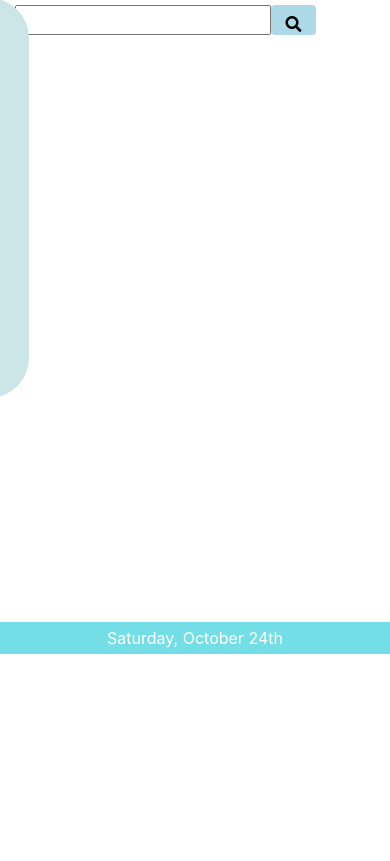
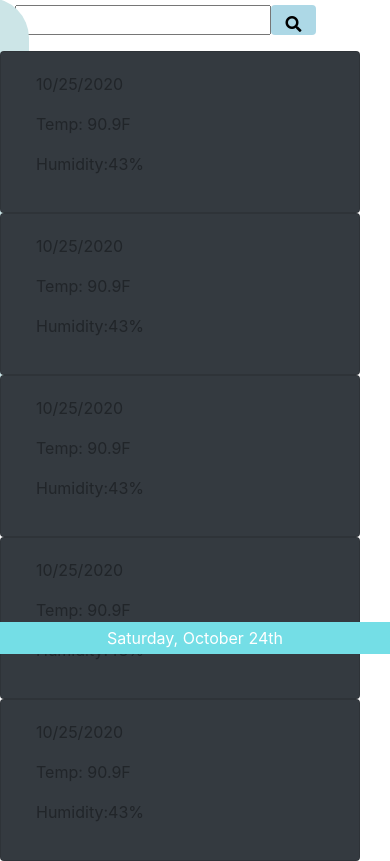
Before and after one commit to nbmc1991/WeatherDashboard, a plain HTML site: page index.html in a window 390 px wide. Shown: the part 190-1051 px from the top of the page. Before the commit the page ends 844 px from the top, so only its background shows below. Drawn offline with nearby package versions, Linux system fonts and the light colour scheme.

Commit message:
added cards to html

```diff
--- a/assets/index.js
+++ b/assets/index.js
@@ -1,4 +1,10 @@
 $(document).ready(function () {
+
+
+    var appid = "bb5b2f13428854e8a798d889841af0fc";
+    var searchValue = $("#search-value");
+    var searchBtn = $("seachBtn");
+
 
     $("#searchBtn").on("click", function () {
         var searchValue = $("#search-value").val();
@@ -28,6 +34,7 @@ $(document).ready(function () {
             // console.log(humedo);
             var icon = "https://openweathermap.org/img/w/" + response.weather[0].icon + ".png";
             var speed = $("#wind-index").text(response.wind.speed);
+
 
            $(".wind-index").html(speed);
 
--- a/assets/style.css
+++ b/assets/style.css
@@ -86,3 +86,7 @@ h1 {
       text-align: center;
       padding: 1%;
   }
+  .forecast {
+  border-radius: 10%;
+
+  }
--- a/index.html
+++ b/index.html
@@ -38,19 +38,74 @@
         </div>
         <ul class="list-group search-history"></ul>
       </aside>
+
+      <div class="row result-main "></div>
       <div class="container-fluid" id="results">
         <img class="icon">
         <div class="temp"></div>
-        <div  class="humidity" id="humidity"></div>
+        <div class="humidity" id="humidity"> </div>
         <div class="wind-index"></div>
         <div id="forecast"></div>
 
-        </div>
+
       </div>
+      <div class="row container forecast">
+        <div class="col-md-2 card bg-dark">
+          <div class="card-body forecastDay day1">
+            <p class="date">10/25/2020</p>
+            <p class="icon">
+              <im class="icon"ssrc="" alt="" /></p>
+              <p class="temp">Temp: <span>90.9</span>F</p>
+              <p class="humid">Humidity:<span>43</span>%</p>
+          </div>
+
+  </div>
+  <div class="col-md-2 card bg-dark">
+    <div class="card-body forecastDay day1">
+      <p class="date">10/25/2020</p>
+      <p class="icon">
+        <im class="icon"ssrc="" alt="" /></p>
+        <p class="temp">Temp: <span>90.9</span>F</p>
+        <p class="humid">Humidity:<span>43</span>%</p>
     </div>
-    <div class="footer">
-      <p>Footer</p>
+
+</div>
+<div class="col-md-2 card bg-dark">
+  <div class="card-body forecastDay day1">
+    <p class="date">10/25/2020</p>
+    <p class="icon">
+      <im class="icon"ssrc="" alt="" /></p>
+      <p class="temp">Temp: <span>90.9</span>F</p>
+      <p class="humid">Humidity:<span>43</span>%</p>
+  </div>
+
+</div>
+<div class="col-md-2 card bg-dark">
+  <div class="card-body forecastDay day1">
+    <p class="date">10/25/2020</p>
+    <p class="icon">
+      <im class="icon"ssrc="" alt="" /></p>
+      <p class="temp">Temp: <span>90.9</span>F</p>
+      <p class="humid">Humidity:<span>43</span>%</p>
+  </div>
+
+</div>
+<div class="col-md-2 card bg-dark">
+    <div class="card-body forecastDay day1">
+      <p class="date">10/25/2020</p>
+      <p class="icon">
+        <im class="icon"ssrc="" alt="" /></p>
+        <p class="temp">Temp: <span>90.9</span>F</p>
+        <p class="humid">Humidity:<span>43</span>%</p>
     </div>
+
+</div>
+      </div>
+
+  </div>
+  <div class="footer">
+    <p>Footer</p>
+  </div>
 
   <!-- <footer id="time">
 
```
